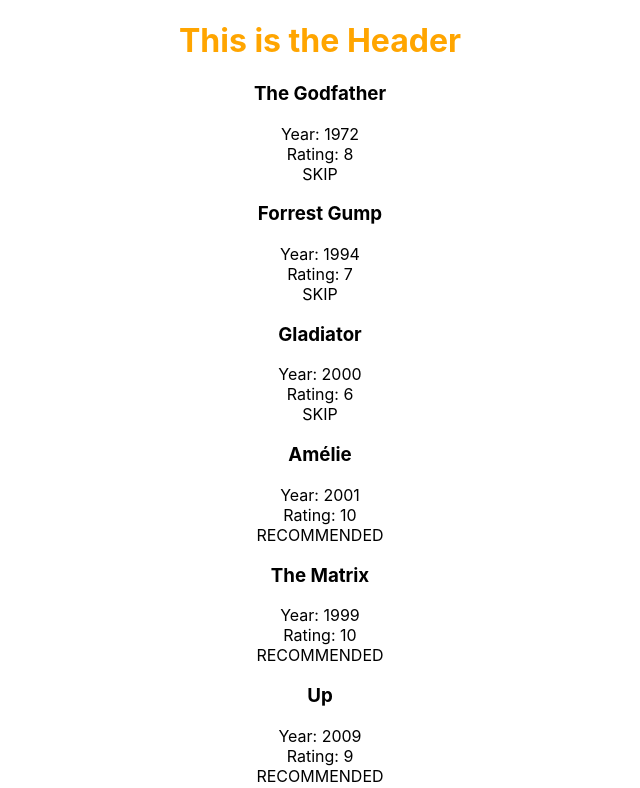
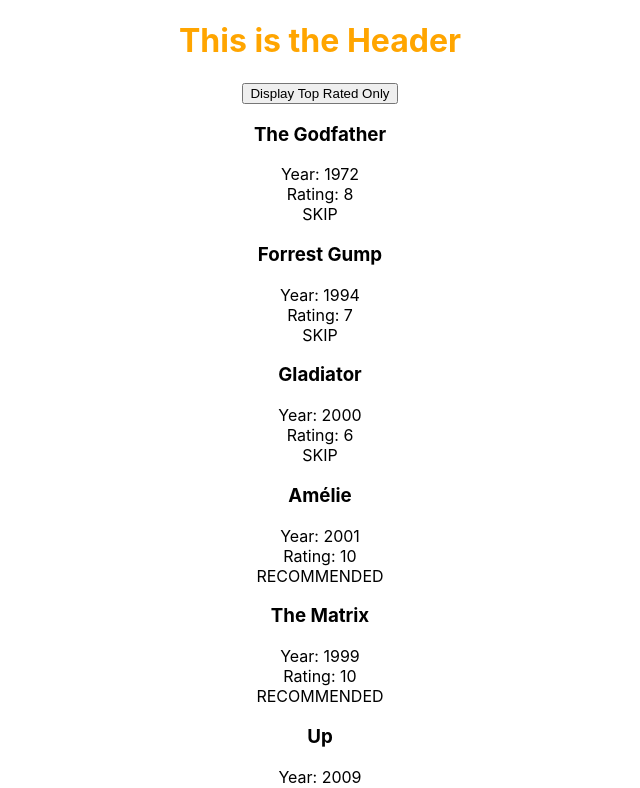
Before and after one commit to infjay/react-popcorn-time, a React (Create React App) app: page / in a window 1280 px wide. Shown: the top 788 px of the page, without its empty margins (320-960 px from the left). Built offline with nearby package versions, Linux system fonts and the light colour scheme.

Commit message:
Filter function

```diff
--- a/src/components/Main.js
+++ b/src/components/Main.js
@@ -1,28 +1,46 @@
-import movies from '../data/movies.json'
-import Movie from './Movie';
+import { useState } from "react";
+import moviesArr from "../data/movies.json";
+import Movie from "./Movie";
 
 function Main() {
 
+    const [movies, setMovies] = useState(moviesArr);
 
 
-  return (
-    <>
+    const filterTopRatedOnly = () => {
 
+        // option 1: we pass the new value
+        // setMovies(newListOfMovies);
 
-      {movies.map((element)=>{
-        return <Movie
-        key={element.id}
-        id={element.id}
-        title={element.title}
-        year={element.year}
-        genre={element.genres}
-        rating={element.rating} />
-      }) }
+        // option 2: we pass a function (functional update)
+        setMovies( (prevValue) => {
+            const newListOfMovies = prevValue.filter( (movie) => {
+                return movie.rating > 8;
+            });
+            return newListOfMovies;
+        });
 
+    }
 
+    return (
+        <>
 
-    </>
-  );
+            <div className="controls">
+                <button onClick={filterTopRatedOnly}>Display Top Rated Only</button>
+            </div>
+
+            {movies.map((element) => {
+                return (
+                    <Movie
+                        key={element.id}
+                        title={element.title}
+                        year={element.year}
+                        rating={element.rating}
+                        />
+                    )
+            })}
+        </>
+    );
 }
 
 export default Main;
```
